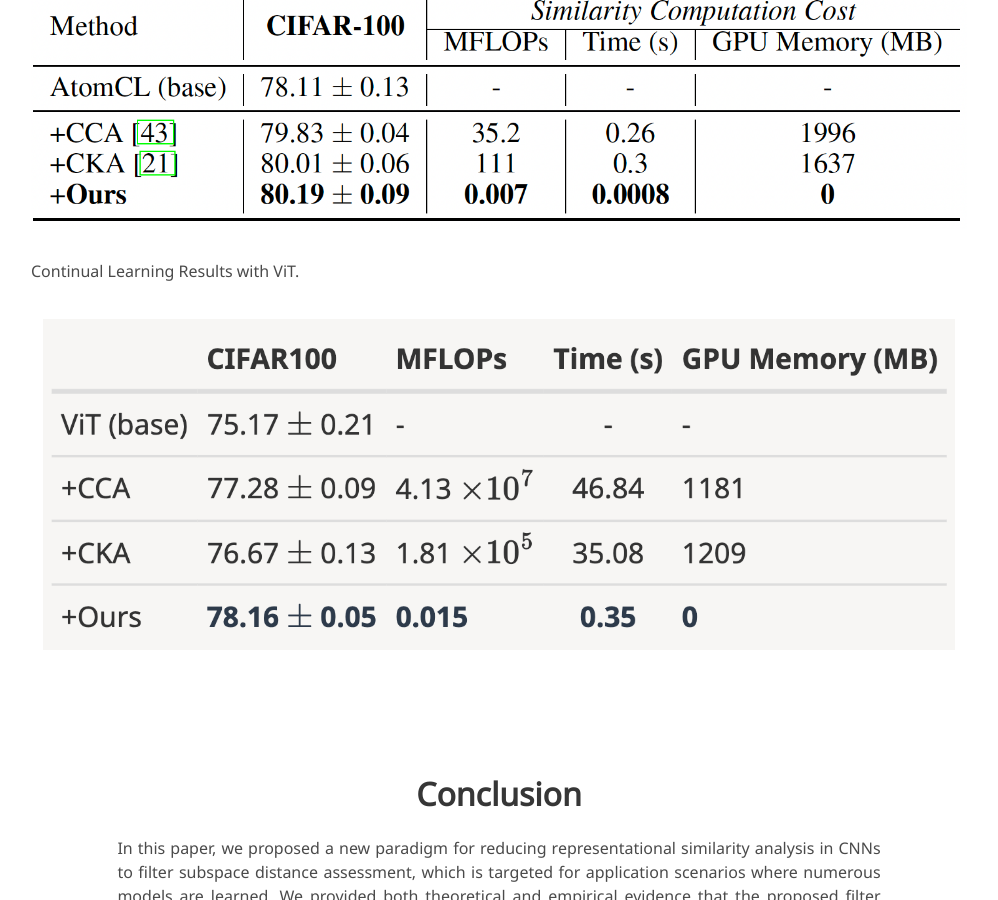
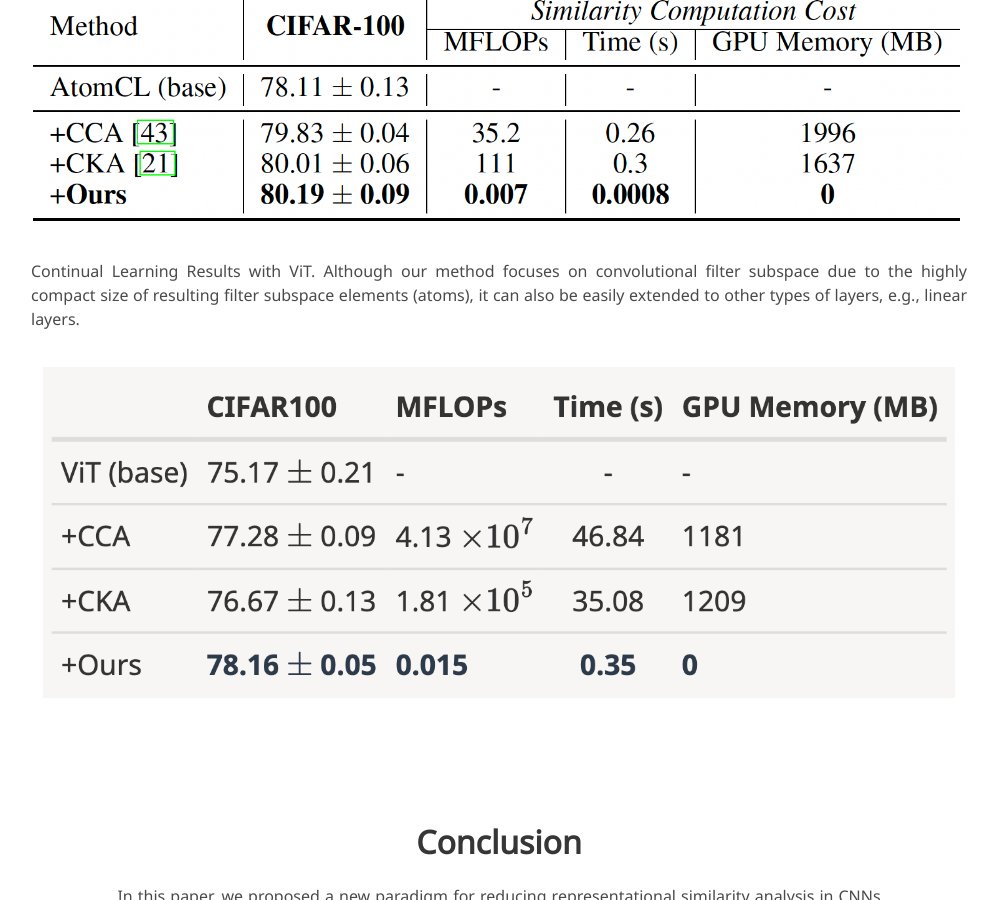
Before and after one commit to weichennone/myhomepage, a Jekyll site: the page _projects/2023neurips/index.html, which Jekyll copies as it is, in a window 1280 px wide and 900 px high, scrolled down 3411 px. Shown: the whole window, without its empty margins (141-1139 px from the left). Built offline with Jekyll 4.4.1, drawn with Linux system fonts in a browser that asks for light colours; nearby versions of some CDN libraries; some web fonts are replaced; library files that are not in the unit come from our copies; a style sheet for code colours, icons or effects is not loaded.

Commit message:
Update index.html

```diff
--- a/_projects/2023neurips/index.html
+++ b/_projects/2023neurips/index.html
@@ -492,7 +492,10 @@
 
       <div class="content has-text-justified">
         <p>
-          Continual Learning Results with ViT.
+          Continual Learning Results with ViT. Although our method focuses on
+          convolutional filter subspace due to the highly compact size of
+          resulting filter subspace elements (atoms),
+          it can also be easily extended to other types of layers, e.g., linear layers.
         </p>
       </div>
       <div class="column">
```
